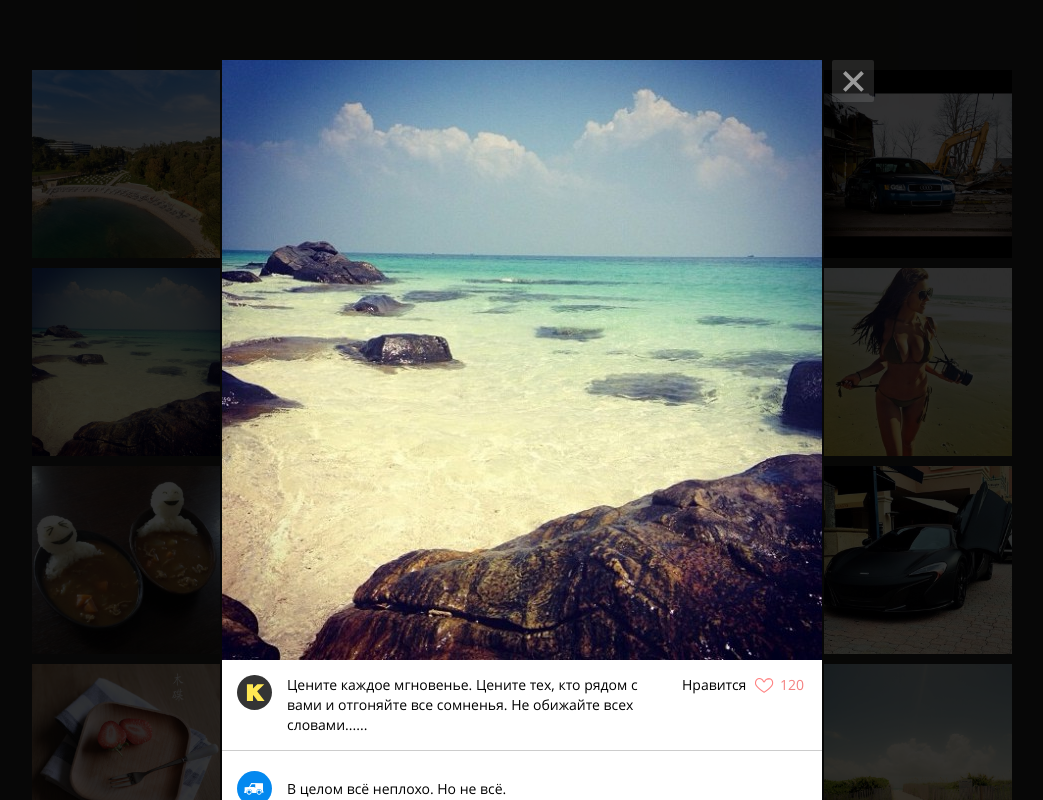
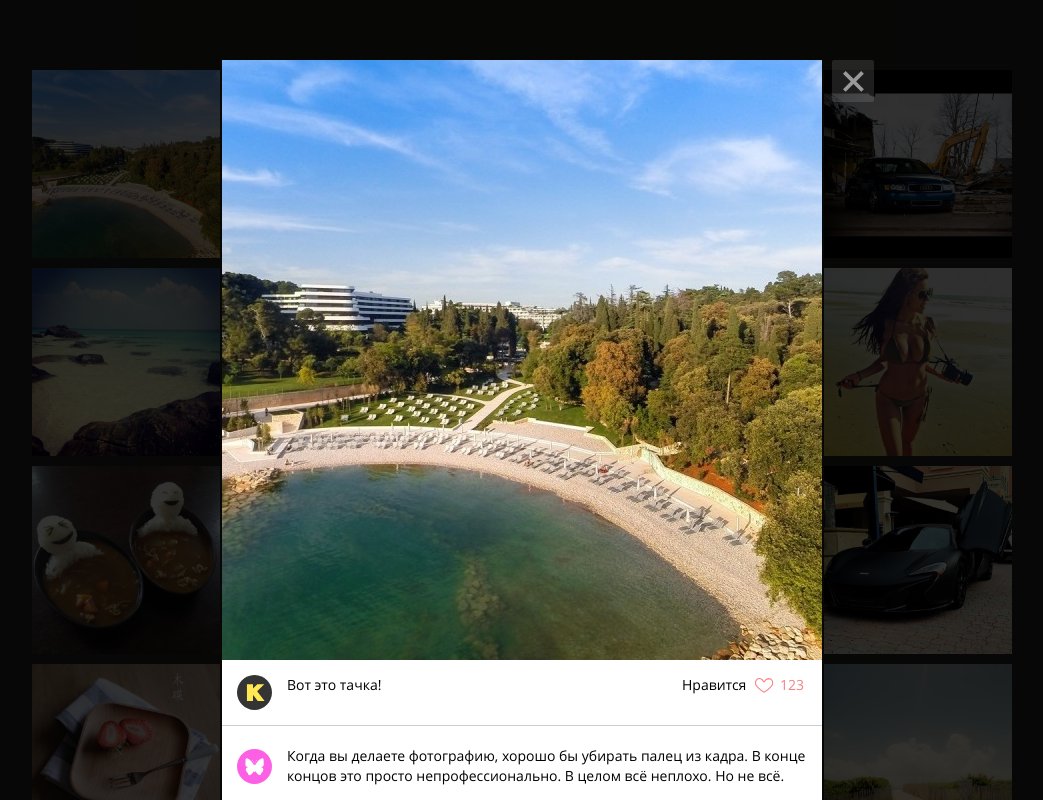
Before and after one commit to Elena-VN/js-1-keksagram, a plain HTML site: page index.html in a window 1280 px wide. Shown: the top 800 px of the page, without its empty margins (118-1161 px from the left). Drawn offline with Linux system fonts and the light colour scheme.

Commit message:
Доработка комментариев и исправление ошибок

```diff
--- a/css/style.css
+++ b/css/style.css
@@ -1,5 +1,4 @@
-/* Общие стили. Каркас
-   ========================================================================== */
+/* Общие стили. Каркас*/
 
 @font-face {
   font-family: "Open Sans";
@@ -877,8 +876,6 @@ main {
      -ms-flex-pack: start;
    justify-content: flex-start;
 
-  -webkit-box-align: flex-start;
-     -ms-flex-align: flex-start;
         align-items: flex-start;
 
   border-bottom: 1px solid #cccccc;
--- a/js/pictures.js
+++ b/js/pictures.js
@@ -1,5 +1,5 @@
 'use strict';
-const userDialog = document.querySelector('.pictures');
+const picturesContainer = document.querySelector('.pictures');
 
 const similarPhotoTemplate = document.querySelector('#picture')
   .content
@@ -51,6 +51,7 @@ const getRandomIndex = function (array) {
  *
  * @param {Number} min
  * @param {Number} max
+ * @returns {Number}
  */
 const getRandomInteger = function (min, max) {
   return Math.round(min - 0.5 + Math.random() * (max - min + 1));
@@ -61,16 +62,18 @@ const getRandomInteger = function (min, max) {
  */
 const getComment = function () {
   let comment;
-   if (getRandomInteger(QUANTITY_LINE_COMMENT_MIN, QUANTITY_LINE_COMMENT_MAX) > 1) {
-     comment = COMMENTS_PHOTO[getRandomIndex(COMMENTS_PHOTO)]
-   } else  {
-     comment = COMMENTS_PHOTO[getRandomIndex(COMMENTS_PHOTO)] + ' ' + COMMENTS_PHOTO[getRandomIndex(COMMENTS_PHOTO)]
-   }
-   return comment;
+  if (getRandomInteger(QUANTITY_LINE_COMMENT_MIN, QUANTITY_LINE_COMMENT_MAX) > 1) {
+    comment = COMMENTS_PHOTO[getRandomIndex(COMMENTS_PHOTO)];
+  } else {
+    comment = COMMENTS_PHOTO[getRandomIndex(COMMENTS_PHOTO)] + ' ' + COMMENTS_PHOTO[getRandomIndex(COMMENTS_PHOTO)];
+  }
+  return comment;
 };
 
 /**
  * Создает массив с несколькими комментариями
+ *
+ * @return {Array}
  */
 const getArrayComments = function () {
   const randomNumber = getRandomInteger(QUANTITY_COMMENTS_MIN, QUANTITY_COMMENTS_MAX);
@@ -81,8 +84,10 @@ const getArrayComments = function () {
   return comments;
 };
 
+
 /**
  * @param {Number} index
+ * @return {Object}
  */
 const createPhoto = function (index) {
   return {
@@ -97,46 +102,71 @@ const createPhoto = function (index) {
  * Функция заполнения данными из массива
  *
  * @param {Array} photo
+ * @return {HTMLElement}
  */
 const renderPhoto = function (photo) {
   const photoElement = similarPhotoTemplate.cloneNode(true);
+  const pictureLikes = photoElement.querySelector('.picture__likes');
+  const pictureComments = photoElement.querySelector('.picture__comments');
+
+  pictureLikes.classList.add('picture__stat--likes');
+  pictureComments.classList.add('picture__stat--comments');
   photoElement.querySelector('.picture__img').src = photo.url;
-  photoElement.querySelector('.picture__likes').textContent = photo.likes;
-  photoElement.querySelector('.picture__comments').textContent = photo.comments.length;
+  pictureLikes.textContent = photo.likes;
+  pictureComments.textContent = photo.comments.length;
   return photoElement;
 };
 
 const photos = new Array(AMOUNT_PHOTOS);
 const fragment = document.createDocumentFragment();
 
+const bigPicture = document.querySelector('.big-picture');
+const socialComments = bigPicture.querySelector('.social__comments');
+
 /**
- * Заполнение массива фотографий
+ * @param {HTMLElement} elem
  */
+const removeChildren = function (elem) {
+  while (elem.lastChild) {
+    elem.removeChild(elem.lastChild);
+  }
+};
+
+/**
+ * @param {Array} photo
+ */
+const fillingComments = function (photo) {
+  const socialComment = socialComments.querySelector('.social__comment');
+  removeChildren(socialComments);
+  for (let i = 0; i < photo[0].comments.length; i++) {
+    socialComment.querySelector('.social__text').textContent = photo[0].comments[i];
+    socialComment.querySelector('.social__picture').src = 'img/avatar-' + getRandomInteger(1, 6) + '.svg';
+    socialComments.appendChild(socialComment.cloneNode(true));
+  }
+};
+
+/**
+ * @param {Array} photos
+ * @return {HTMLElement}
+ */
+const showBigPhoto = function (photos) {
+  bigPicture.classList.remove('hidden');
+  bigPicture.querySelector('.big-picture__img').querySelector('img').src = photos[0].url;
+  bigPicture.querySelector('.likes-count').textContent = photos[0].likes;
+  bigPicture.querySelector('.comments-count').textContent = photos[0].comments.length;
+  bigPicture.querySelector('.social__caption').textContent = photos[0].description;
+  fillingComments(photos);
+  return bigPicture;
+};
+
+// Заполнение массива фотографий
 for (let i = 0; i < photos.length; i++) {
   photos[i] = createPhoto(i);
   fragment.appendChild(renderPhoto(photos[i]));
 }
 
-userDialog.appendChild(fragment);
-
-/**
- * @param {Array} photo
- * @param {Number} i
- */
-const showBigPhoto = function (photo, i) {
-  const bigPicture = document.querySelector('.big-picture');
-  bigPicture.classList.remove('hidden');
-  bigPicture.querySelector('.big-picture__img').querySelector("img").src = photo[i].url;
-  bigPicture.querySelector('.likes-count').textContent = photo[i].likes;
-  bigPicture.querySelector('.comments-count').textContent = photo[i].comments.length;
-  bigPicture.querySelector('.social__comment .social__picture').src = "img/avatar-" + getRandomInteger(2, 6) + ".svg";
-  bigPicture.querySelector('.social__text').textContent = photo[i].comments;
-  bigPicture.querySelector('.social__caption').textContent = photo[i].description;
-
-  return bigPicture;
-};
-
-showBigPhoto(photos, 2);
+picturesContainer.appendChild(fragment);
+showBigPhoto(photos);
 
 document.querySelector('.social__comment-count').classList.add('visually-hidden');
 document.querySelector('.comments-loader').classList.add('visually-hidden');
```
